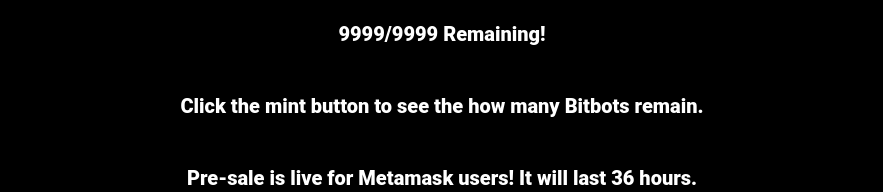
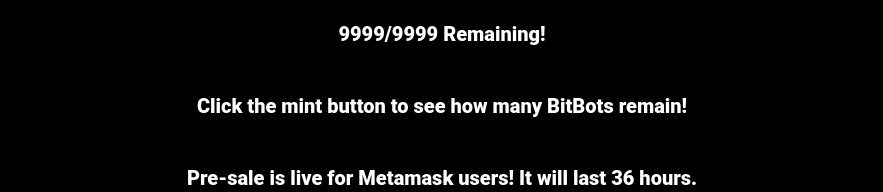
Before and after one commit to airluit/bbs, a React (Create React App) app: page / in a window 1280 px wide. Shown: the part 550-742 px from the top of the page, without its empty margins (198-1081 px from the left). Built offline with nearby package versions, Linux system fonts and the light colour scheme.

Commit message:
update 3.4

```diff
--- a/src/App.js
+++ b/src/App.js
@@ -136,7 +136,7 @@
               style={{ textAlign: "center", fontSize: 26, fontWeight: "bold" }}
             >
               <div className='p-text'> {9999-data.totalSupply}/9999 Remaining!</div>
-              <div className="p-text"> Click the mint button to see the how many Bitbots remain.</div>
+              <div className="p-text"> Click the mint button to see how many BitBots remain!</div>
               <div className="p-text"> Pre-sale is live for Metamask users! It will last 36 hours.</div>
             </s.TextTitle>
           </s.Container>
```
Also changed, not shown: 6 other files (tests, documents, lock files or other folders).
